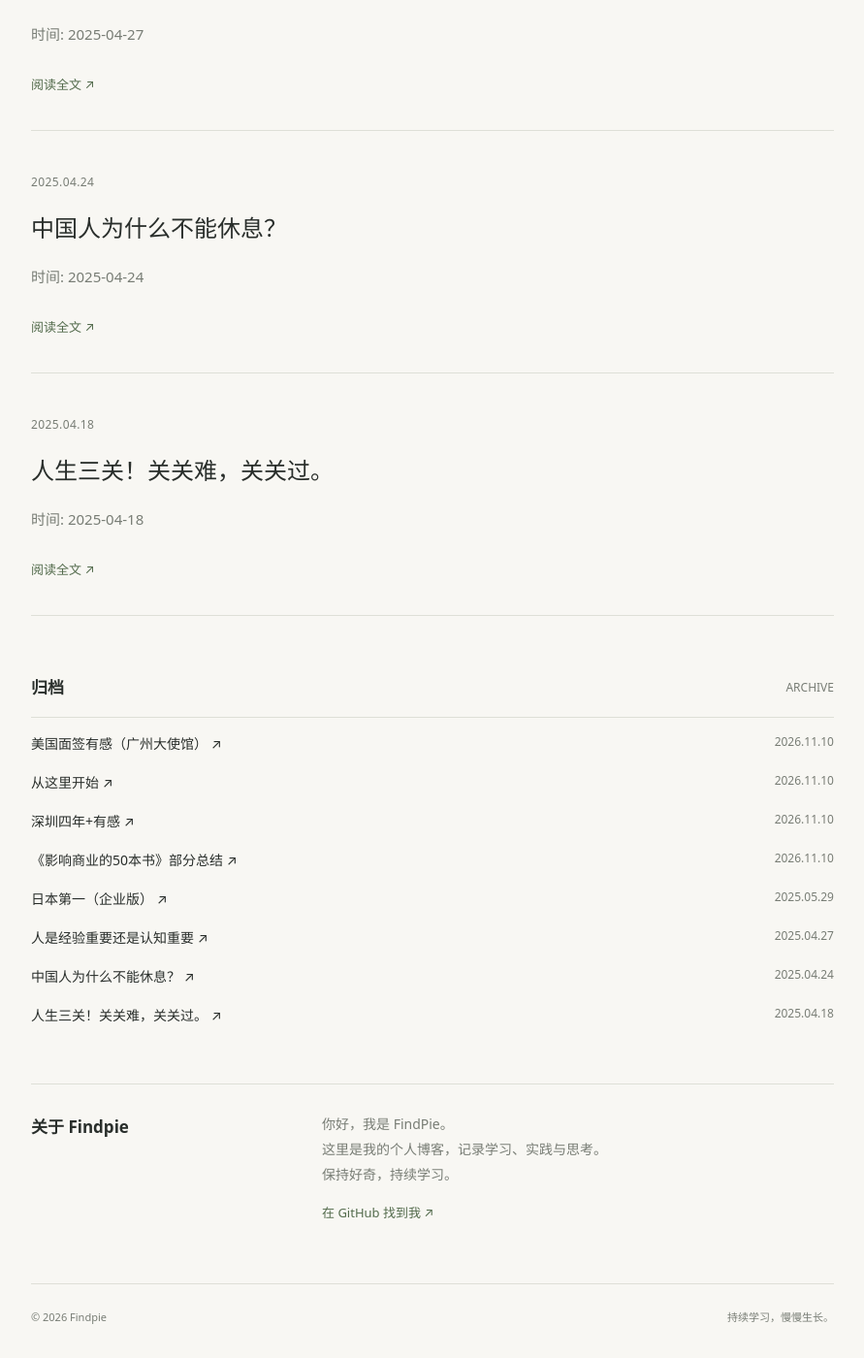
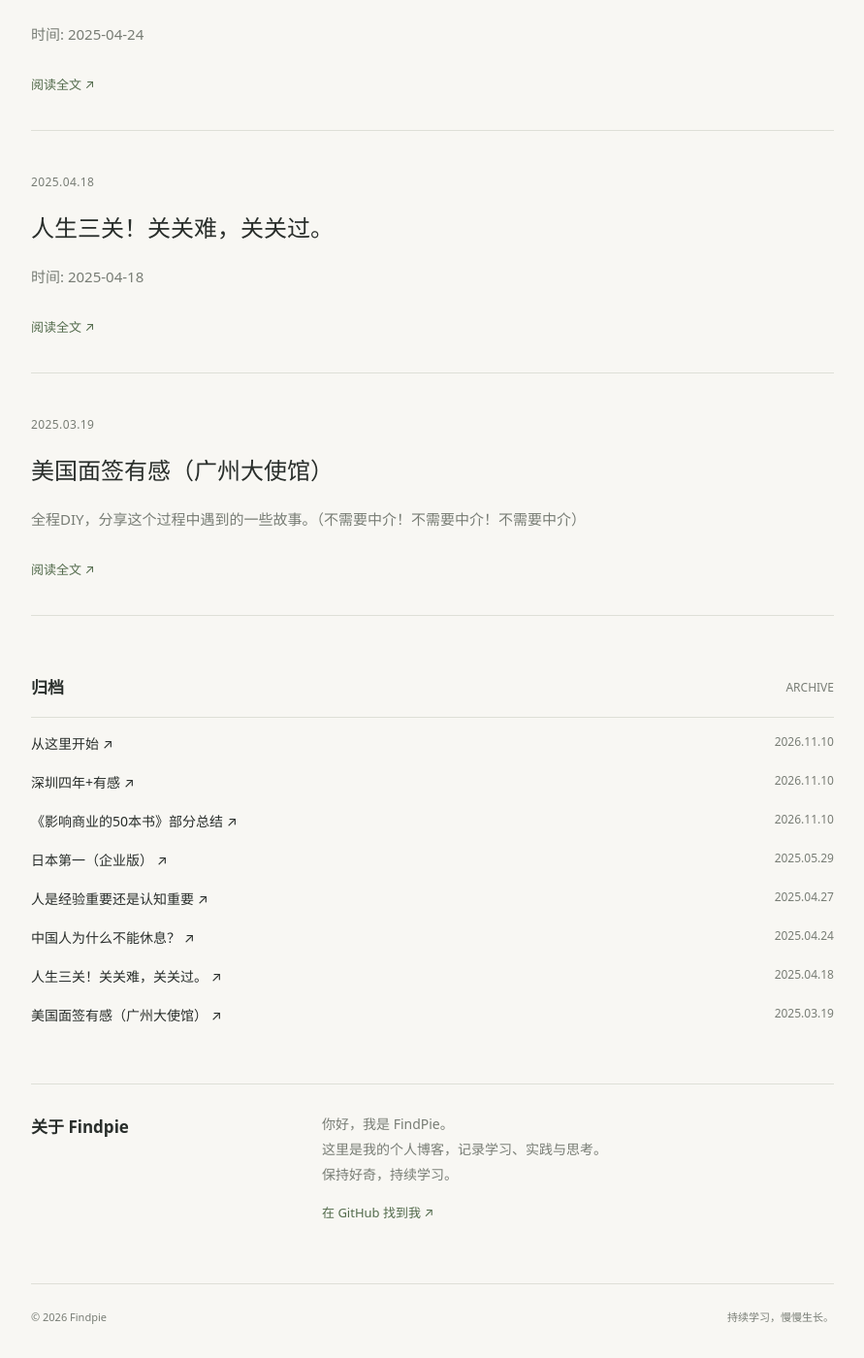
Before and after one commit to FindPie/Findpie.github.io, a Jekyll site: the page built from index.html, in a window 1280 px wide and 1400 px high, scrolled down 1975 px. Shown: the whole window at 97% size, without its empty margins (194-1085 px from the left). Built offline with Jekyll 4.4.1, drawn with Linux system fonts in a browser that asks for light colours; some of the changed text lies outside the part shown.

Commit message:
Update 2026-11-10-us-visa-interview-guangzhou.md

```diff
--- a/_posts/2026-11-10-us-visa-interview-guangzhou.md
+++ b/_posts/2026-11-10-us-visa-interview-guangzhou.md
@@ -1,7 +1,7 @@
 ---
 layout: post
 title: "美国面签有感（广州大使馆）"
-date: 2026-11-10
+date: 2025-03-19
 ---
 
 全程DIY，分享这个过程中遇到的一些故事。（不需要中介！不需要中介！不需要中介）
```
